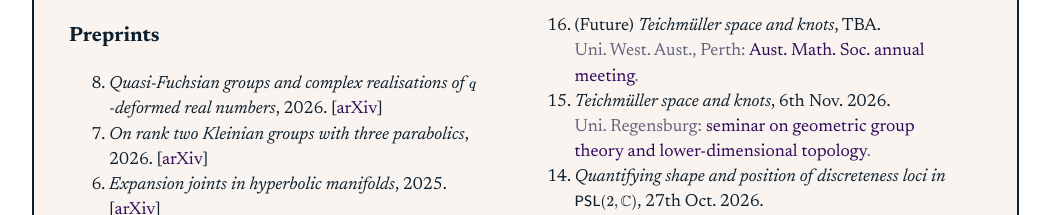
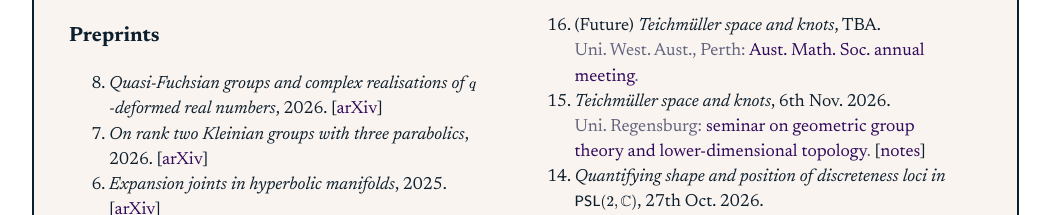
Before and after one commit to aelzenaar/aelzenaar.github.io, a plain HTML site: page index.html in a window 1280 px wide. Shown: the part 1494-1709 px from the top of the page, without its empty margins (69-1119 px from the left). Drawn offline with nearby package versions, Linux system fonts and the light colour scheme.

Commit message:
talk 6/11/26

```diff
--- a/index.html
+++ b/index.html
@@ -135,7 +135,6 @@
 
   <details><summary>Contributions to/in other published work</summary>
   <ol reversed>
-<!--     <li><i>Two literary allegories</i>, article submitted to the Proofs and Prompts blog. [<a href="allegories.pdf">preprint</a> ←with added appendix] -->
     <li>Marc Lackenby, Jessica Purcell, Arunima Ray, and Saul Schleimer (eds.), <a href="https://doi.org/10.4171/OWR/2026/28"><i>Low-dimensional topology</i></a>, report 28/2026 in <i>Oberwolfach Rep.</i> (2026):
     contains my extended abstract <i>Towards a structure theory for rank two Kleinian groups</i>. [<a href="kg/owr_elzenaar.pdf">preprint</a>]
     <li>Katherine A. Seaton, <a href="https://doi.org/10.1080/17513472.2026.2720442"><i>Exhibition of mathematical art at the 2025 Australian Mathematical Society Meeting</i></a>, in <i>J. Math. Arts</i> (2026): report
@@ -158,7 +157,7 @@
   <h2>Recent talks (2026) and selected older talks</h2>
   <ol reversed>
     <li>(Future) <i>Teichmüller space and knots</i>, TBA.</br><span style="color:#63647E">Uni. West. Aust., Perth: <a href="https://austms2026.org.au/">Aust. Math. Soc. annual meeting</a>.</span>
-    <li><i>Teichmüller space and knots</i>, 6th Nov. 2026.</br><span style="color:#63647E">Uni. Regensburg: <a href="https://loeh.app.uni-regensburg.de/teaching/lkssem/">seminar on geometric group theory and lower-dimensional topology</a>.</span>
+    <li><i>Teichmüller space and knots</i>, 6th Nov. 2026.</br><span style="color:#63647E">Uni. Regensburg: <a href="https://loeh.app.uni-regensburg.de/teaching/lkssem/">seminar on geometric group theory and lower-dimensional topology</a>.</span> [<a href="kg/regensburg.pdf">notes</a>]
     <li><i>Quantifying shape and position of discreteness loci in \( \mathsf{PSL}(2,\mathbb{C}) \)</i>, 27th Oct. 2026.</br><span style="color:#63647E">MPI MiS: <a href="https://www.mis.mpg.de/events/event/quantifying-shape-and-position-of-discreteness-loci-in-psl2-c">Geometry seminar</a>.</span> [<a href="kg/shape_of_qh_mpi.pdf">notes</a>]
     <li><i>\(q\)-deformed numbers and quasi-Fuchsian groups</i>, 16th Oct. 2026.</br><span style="color:#63647E">Monash Uni, Melbourne: postgraduate seminar?</a></span>. [<a href="kg/talk2026_qrationals.pdf ">slides</a>]
     <li><i>What do knots have to do with algebra?</i>, 16th Jul. 2026.</br><span style="color:#63647E">Institut für Mathematik, Julius-Maximilians-Uni. Würzburg: <a href="https://www.mathematik.uni-wuerzburg.de/aktuelles/nachrichten/single/news/oberseminar-deformationsquantisierung-und-geometrie-alex-elzenaar-monash-university/">Oberseminar Deformationsquantisierung und Geometrie</a></span>. [<a href="kg/talk2026_wurzburg.pdf ">notes</a>]
```
Also changed, not shown: 2 other files.
